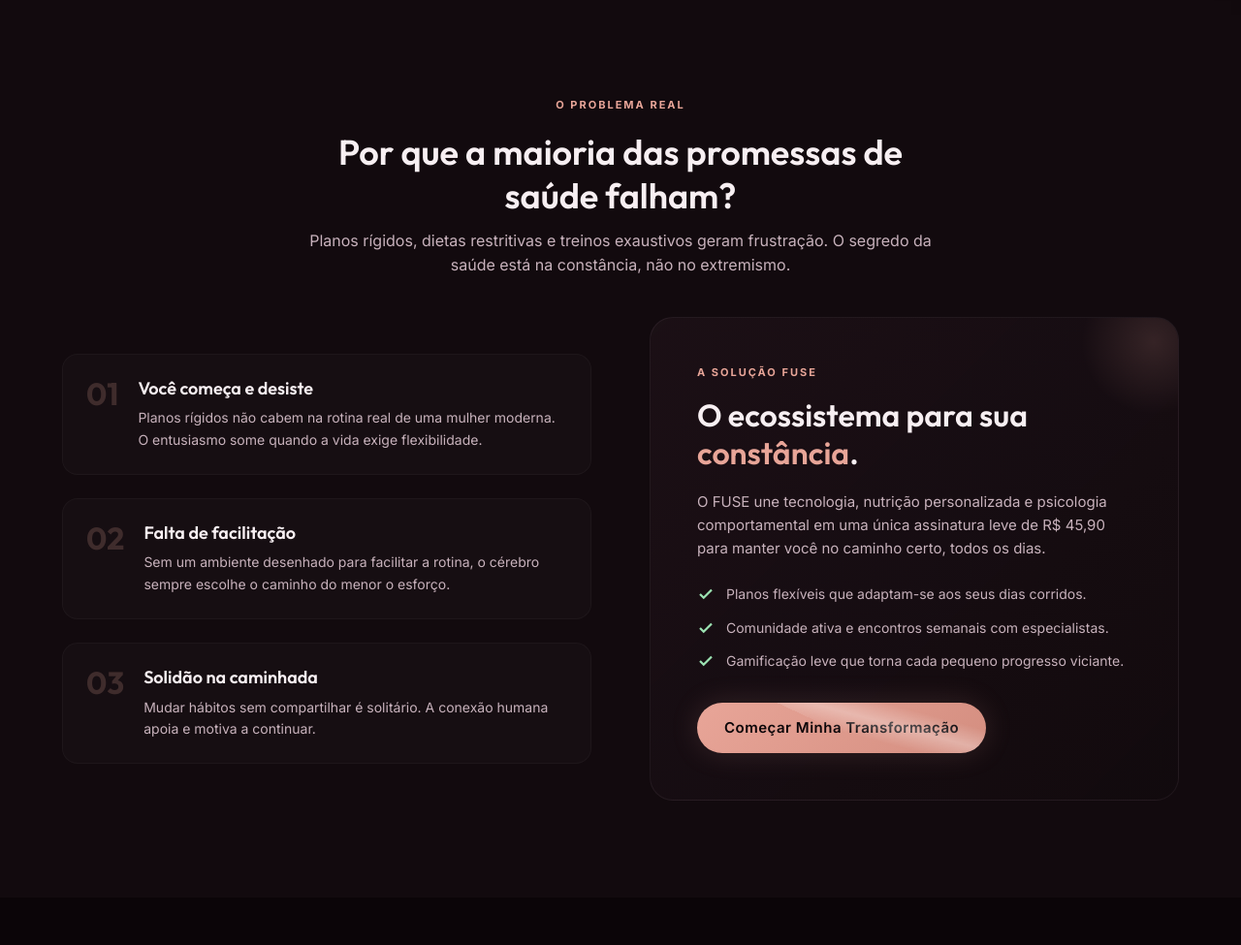
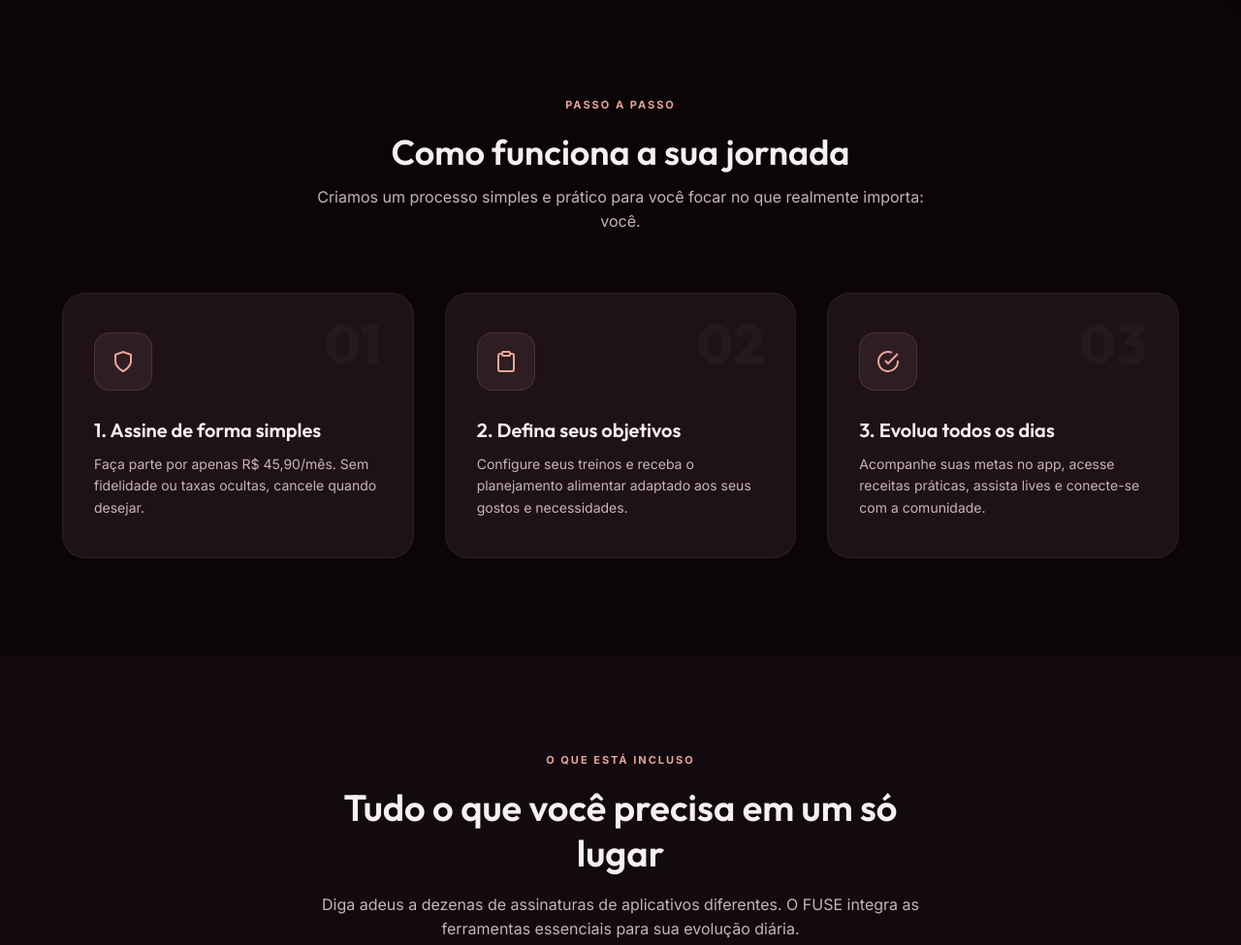
Before and after one commit to gustavoveoc-lgtm/pagina-de-venda, a plain HTML site: page index.html in a window 1280 px wide. Shown: the part 860-1835 px from the top of the page at 97% size. Drawn offline with Linux system fonts and the light colour scheme.

Commit message:
Remove the entire Why FUSE Exists (O Problema Real) section from the landing page

```diff
--- a/index.html
+++ b/index.html
@@ -158,64 +158,7 @@
         </div>
     </section>
 
-    <!-- SECTION: WHY FUSE EXISTS -->
-    <section class="section section-alt" id="why-exists">
-        <div class="container">
-            <div class="why-header text-center max-w-md" style="margin-bottom: 40px;">
-                <span class="solution-badge">O Problema Real</span>
-                <h2 style="font-size: 36px; margin-bottom: 12px;">Por que a maioria das promessas de saúde falham?</h2>
-                <p>Planos rígidos, dietas restritivas e treinos exaustivos geram frustração. O segredo da saúde está na constância, não no extremismo.</p>
-            </div>
-            <div class="why-grid">
-                <div class="pain-points">
-                    <div class="pain-card">
-                        <span class="pain-num">01</span>
-                        <div class="pain-card-content">
-                            <h3>Você começa e desiste</h3>
-                            <p>Planos rígidos não cabem na rotina real de uma mulher moderna. O entusiasmo some quando a vida exige flexibilidade.</p>
-                        </div>
-                    </div>
-                    <div class="pain-card">
-                        <span class="pain-num">02</span>
-                        <div class="pain-card-content">
-                            <h3>Falta de facilitação</h3>
-                            <p>Sem um ambiente desenhado para facilitar a rotina, o cérebro sempre escolhe o caminho do menor o esforço.</p>
-                        </div>
-                    </div>
-                    <div class="pain-card">
-                        <span class="pain-num">03</span>
-                        <div class="pain-card-content">
-                            <h3>Solidão na caminhada</h3>
-                            <p>Mudar hábitos sem compartilhar é solitário. A conexão humana apoia e motiva a continuar.</p>
-                        </div>
-                    </div>
-                </div>
 
-                <div class="solution-box">
-                    <span class="solution-badge">A Solução FUSE</span>
-                    <h2 class="solution-title">O ecossistema para sua <span>constância</span>.</h2>
-                    <p class="solution-desc">
-                        O FUSE une tecnologia, nutrição personalizada e psicologia comportamental em uma única assinatura leve de R$ 45,90 para manter você no caminho certo, todos os dias.
-                    </p>
-                    <ul class="solution-list">
-                        <li class="solution-item">
-                            <svg width="18" height="18" viewBox="0 0 24 24" fill="none" stroke="currentColor" stroke-width="3"><polyline points="20 6 9 17 4 12"/></svg>
-                            Planos flexíveis que adaptam-se aos seus dias corridos.
-                        </li>
-                        <li class="solution-item">
-                            <svg width="18" height="18" viewBox="0 0 24 24" fill="none" stroke="currentColor" stroke-width="3"><polyline points="20 6 9 17 4 12"/></svg>
-                            Comunidade ativa e encontros semanais com especialistas.
-                        </li>
-                        <li class="solution-item">
-                            <svg width="18" height="18" viewBox="0 0 24 24" fill="none" stroke="currentColor" stroke-width="3"><polyline points="20 6 9 17 4 12"/></svg>
-                            Gamificação leve que torna cada pequeno progresso viciante.
-                        </li>
-                    </ul>
-                    <a href="https://pay.cakto.com.br/38b22rr_970811" target="_blank" class="btn btn-primary">Começar Minha Transformação</a>
-                </div>
-            </div>
-        </div>
-    </section>
 
     <!-- SECTION: HOW IT WORKS -->
     <section class="section" id="how-it-works">
```
